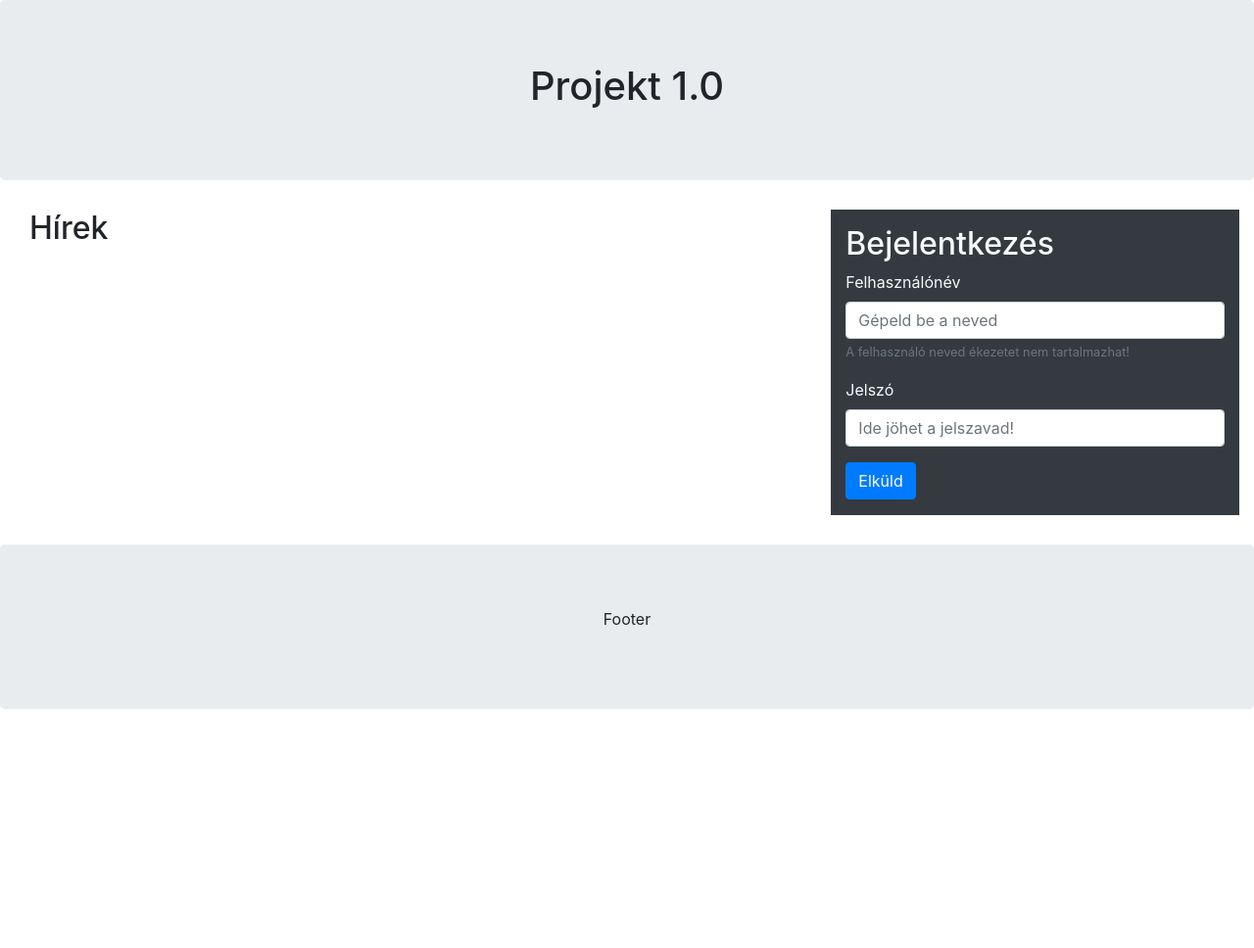
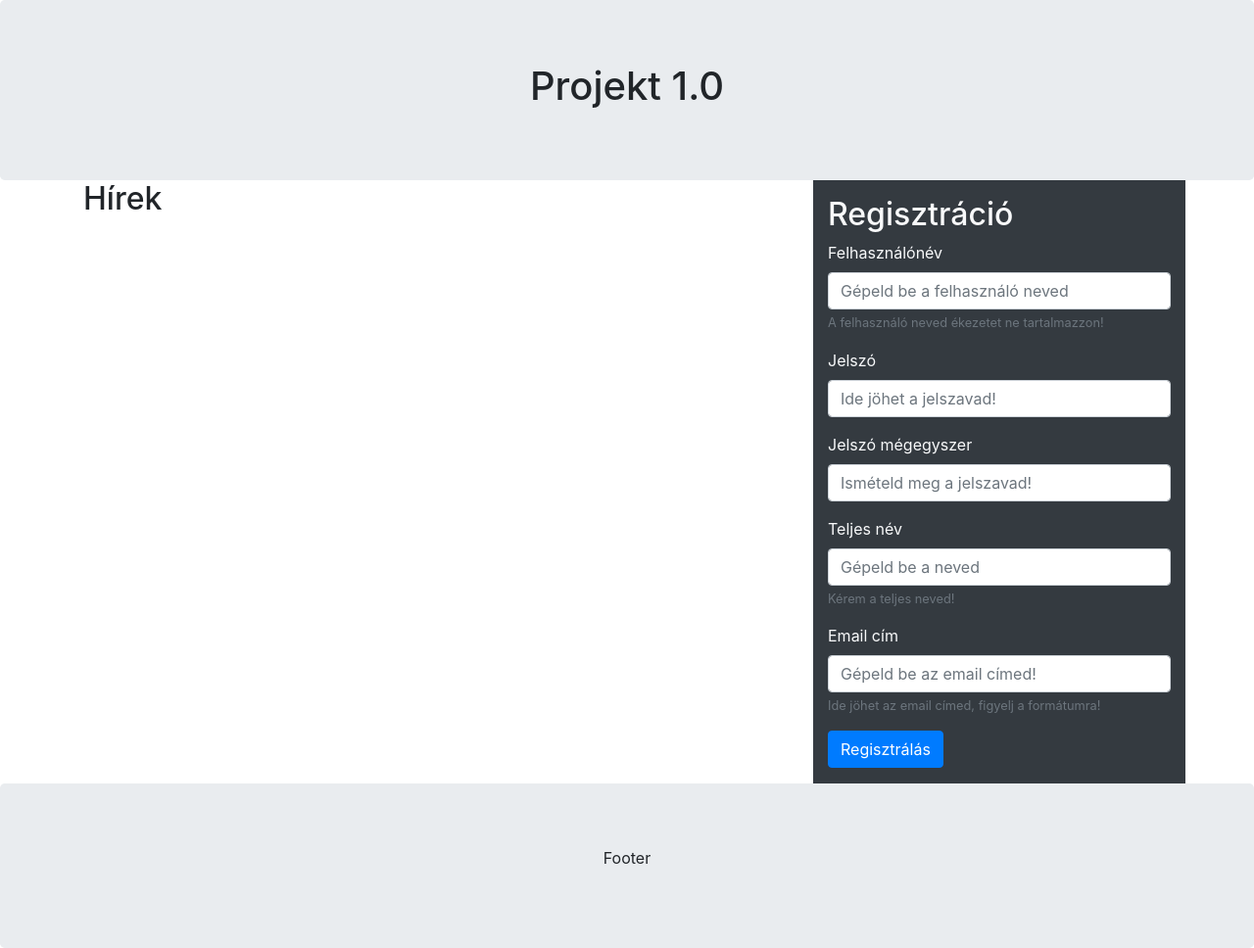
Before and after one commit to Fzoltan38/IKT_Farkas_Zoltan, a PHP site: page /index.php?id=reglap in a window 1280 px wide. Shown: the whole page at 98% size. Before the commit the page ends 724 px from the top, so only its background shows below. Run offline with PHP 8.4, Linux system fonts and the light colour scheme.

Commit message:
Projekt1 regisztrációhoz űrlap(reg.php) elkészítve!

```diff
--- a/Órai_feladatok/20210928/Projekt1/index.php
+++ b/Órai_feladatok/20210928/Projekt1/index.php
@@ -21,22 +21,27 @@
       <h1>Projekt 1.0</h1>
       </div>
 
-      <div class="container-fluid" style='padding:30px'> <!--Keret-->
+      <div class="container"> <!--Keret-->
+      <div class='row flex-column-reverse flex-md-row'>
 
-      <div class='row flex-column-reverse flex-sm-row'>
-      <div class='col-sm-8'"><!--Menühöz tartozó tartalom-->
+      <div class='col-md-8'><!--Menühöz tartozó tartalom-->
       <h2>Hírek</h2>
       <?php
 
       ?>
       </div>
 
-      <div class='col-sm-4 text-light bg-dark'>
+      <div class='col-md-4 text-light bg-dark'>
       <p>
-      <h2>Bejelentkezés</h2>
+
 
         <?php
-          include('login.php');
+          if(isset($_GET["id"]) && $_GET["id"]=='reglap'){
+            include('reg.php');
+          }
+          else{
+            include('login.php');
+          }
         ?>
 
       </p>
--- a/Órai_feladatok/20210928/Projekt1/login.php
+++ b/Órai_feladatok/20210928/Projekt1/login.php
@@ -1,3 +1,4 @@
+<h2>Bejelentkezés</h2>
 <form>
   <div class="form-group">
     <label for="uname">Felhasználónév</label>
@@ -8,5 +9,8 @@
     <label for="pass">Jelszó</label>
     <input type="password" class="form-control" id="exampleInputPassword1" placeholder="Ide jöhet a jelszavad!">
   </div>
+  <div class="form-group">
+    <a href="index.php?id=reglap" style="color:white">Regisztráció</a>
+  </div>
   <button type="submit" class="btn btn-primary">Elküld</button>
 </form>
--- a/Órai_feladatok/20210928/Projekt1/reg.php
+++ b/Órai_feladatok/20210928/Projekt1/reg.php
@@ -0,0 +1,31 @@
+<h2>Regisztráció</h2>
+<form>
+  <div class="form-group">
+    <label for="uname">Felhasználónév</label>
+    <input type="text" class="form-control" id="exampleInputUsername1" aria-describedby="usernameHelp" placeholder="Gépeld be a felhasználó neved">
+    <small id="unameHelp" class="form-text text-muted">A felhasználó neved ékezetet ne tartalmazzon!</small>
+  </div>
+
+  <div class="form-group">
+    <label for="pass1">Jelszó</label>
+    <input type="password" class="form-control" id="exampleInputPassword1" placeholder="Ide jöhet a jelszavad!">
+  </div>
+
+  <div class="form-group">
+    <label for="pass2">Jelszó mégegyszer</label>
+    <input type="password" class="form-control" id="exampleInputPassword2" placeholder="Ismételd meg a jelszavad!">
+  </div>
+
+  <div class="form-group">
+    <label for="uname">Teljes név</label>
+    <input type="text" class="form-control" id="exampleInputName1" aria-describedby="nameHelp" placeholder="Gépeld be a neved">
+    <small id="nameHelp" class="form-text text-muted">Kérem a teljes neved!</small>
+  </div>
+
+  <div class="form-group">
+    <label for="email">Email cím</label>
+    <input type="email" class="form-control" id="exampleInputUsername1" aria-describedby="emailHelp" placeholder="Gépeld be az email címed!">
+    <small id="emailHelp" class="form-text text-muted">Ide jöhet az email címed, figyelj a formátumra!</small>
+  </div>
+  <button type="submit" class="btn btn-primary">Regisztrálás</button>
+</form>
```
